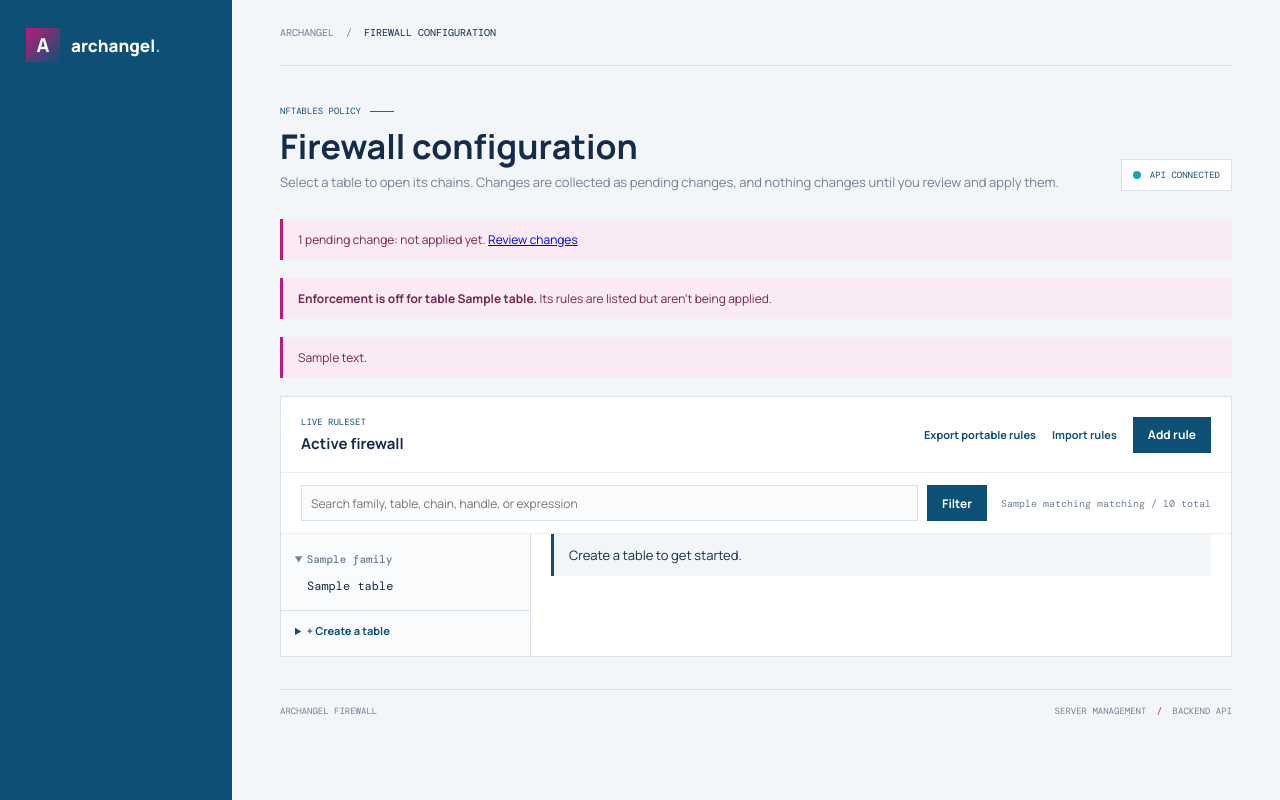
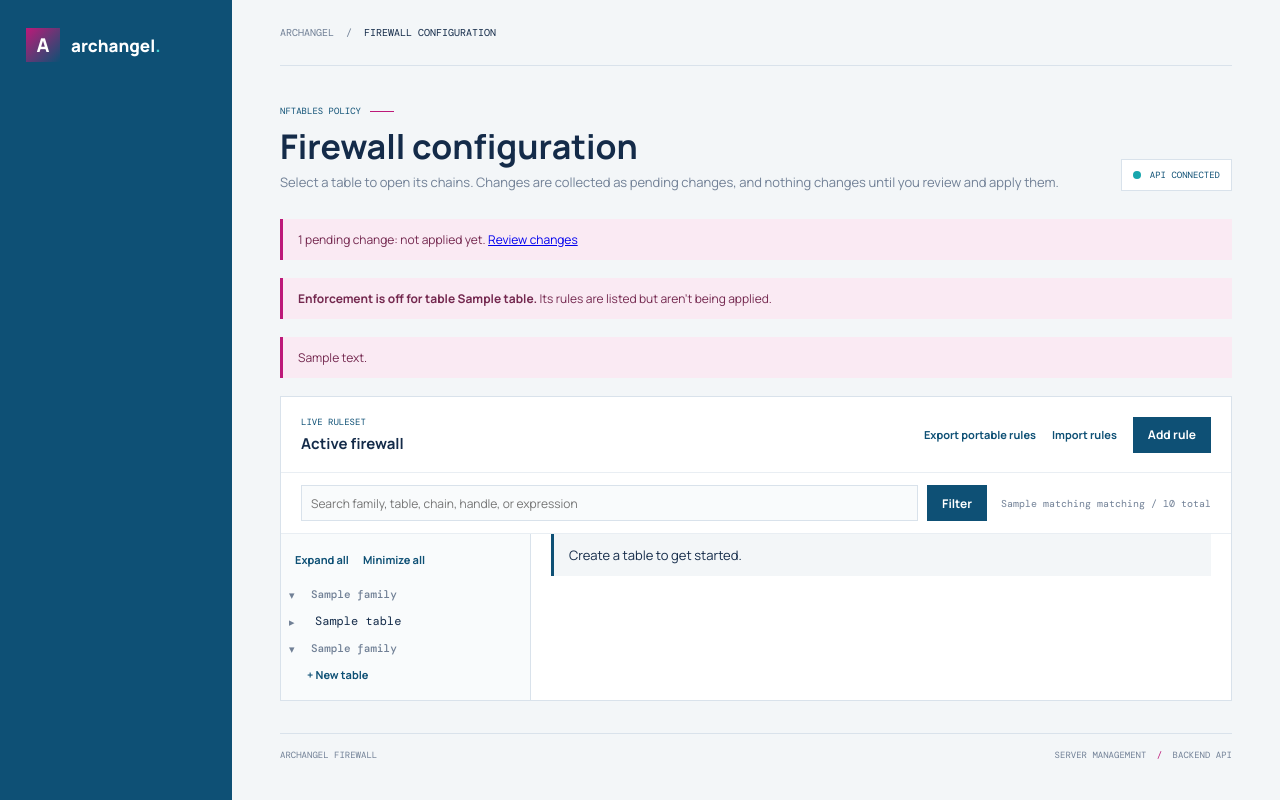
Before and after one commit to Alfredsson418/archangel, a Python web app: template dashboard/templates/rules.html in a window 1280 px wide. Run offline with Jinja, Linux system fonts and the light colour scheme; the template is opened without the code that fills it: most values are stand-ins (such as "Sample title", 1, 10 or a date in 2020).

Commit message:
Add new-entry items and expand controls to the file tree
Creating a table or chain now starts from the last entry of its list in the
tree, so it reads as appending to that list. Every table's chains are now in
the tree, with Expand all and Minimize all, and the tree remembers what's
open in that browser. The selected table always stays visible.

Co-Authored-By: Claude Opus 5.5 <noreply@anthropic.com>

```diff
--- /dev/null
+++ b/dashboard/static/file_tree.js
@@ -0,0 +1,61 @@
+// Adds Expand all and Minimize all to the file tree, and remembers what's open
+// in this browser. The tree itself is native HTML and works without this.
+(function () {
+  "use strict";
+
+  const STORAGE_KEY = "archangel-file-tree";
+  const tree = document.querySelector("[data-file-tree]");
+  if (!tree) {
+    return;
+  }
+  const branches = () => Array.from(tree.querySelectorAll("details[data-branch]"));
+
+  function saved() {
+    try {
+      return JSON.parse(window.localStorage.getItem(STORAGE_KEY)) || {};
+    } catch (error) {
+      return {};
+    }
+  }
+
+  function remember() {
+    const state = {};
+    branches().forEach((branch) => {
+      state[branch.dataset.branch] = branch.open;
+    });
+    try {
+      window.localStorage.setItem(STORAGE_KEY, JSON.stringify(state));
+    } catch (error) {
+      // Only a convenience, so a browser that refuses storage just forgets.
+    }
+  }
+
+  // A filter decides what's shown this time, and the selection always stays
+  // visible, whatever was remembered.
+  if (tree.dataset.remember !== "false") {
+    const state = saved();
+    branches().forEach((branch) => {
+      if (Object.prototype.hasOwnProperty.call(state, branch.dataset.branch)) {
+        branch.open = state[branch.dataset.branch] || branch.hasAttribute("data-selected");
+      }
+    });
+  }
+
+  // Remembers only what a person does, not the page opening branches on load.
+  tree.addEventListener("click", (event) => {
+    if (event.target.closest("summary")) {
+      window.setTimeout(remember, 0);
+    }
+  });
+
+  tree.querySelectorAll("[data-tree-all]").forEach((button) => {
+    button.hidden = false;
+    button.addEventListener("click", () => {
+      const open = button.dataset.treeAll === "open";
+      branches().forEach((branch) => {
+        branch.open = open;
+      });
+      remember();
+    });
+  });
+})();
--- a/dashboard/static/styles.css
+++ b/dashboard/static/styles.css
@@ -350,8 +350,14 @@ tbody tr:last-child td { border-bottom: 0; }
 .file-tree { min-width: 0; padding: 12px 0; border-right: 1px solid var(--line); background: #f9fbfc; font-size: 12px; }
 .file-tree ul { margin: 0; padding: 0; list-style: none; }
 .file-tree ul ul { margin-left: 18px; border-left: 1px solid var(--line); }
-.file-tree summary { padding: 6px 14px; color: var(--muted); cursor: pointer; font: 500 11px var(--mono); }
+.file-tree-controls { display: flex; flex-wrap: wrap; gap: 4px 14px; padding: 0 14px 8px; }
 .file-tree summary:focus-visible, .file-tree-item:focus-visible { outline: 2px solid var(--teal); outline-offset: -2px; }
+.file-tree-branch > summary { display: flex; align-items: center; cursor: pointer; list-style: none; }
+.file-tree-branch > summary::-webkit-details-marker { display: none; }
+.file-tree-branch > summary::before { content: "\25B8"; flex: none; width: 22px; padding-left: 8px; color: var(--muted); font-size: 11px; }
+.file-tree-branch[open] > summary::before { content: "\25BE"; }
+.file-tree-branch > summary .file-tree-item { flex: 1; min-width: 0; padding-left: 4px; }
+.file-tree-family-name { padding: 6px 0; color: var(--muted); font: 500 11px var(--mono); }
 .file-tree-item { display: flex; align-items: center; gap: 8px; padding: 6px 14px 6px 26px; color: var(--ink); text-decoration: none; }
 .file-tree ul ul .file-tree-item { padding-left: 12px; }
 .file-tree-item:hover { background: #eef3f7; }
@@ -359,9 +365,12 @@ tbody tr:last-child td { border-bottom: 0; }
 .file-tree-name { flex: 1; min-width: 0; overflow-wrap: anywhere; font-family: var(--mono); }
 .file-tree-count { color: var(--muted); font: 10px var(--mono); }
 .file-tree-empty { padding: 6px 14px; color: var(--muted); font-size: 11px; }
-.file-tree-new { margin-top: 10px; border-top: 1px solid var(--line); padding-top: 6px; }
-.file-tree-new summary { color: var(--blue); font: 700 11px var(--sans); }
-.file-tree-new form { display: grid; gap: 6px; padding: 6px 14px 10px; }
+.file-tree-new > summary { padding: 6px 14px 6px 26px; color: var(--blue); cursor: pointer; font: 700 11px var(--sans); list-style: none; }
+.file-tree-new > summary::-webkit-details-marker { display: none; }
+.file-tree-new > summary:hover { background: #eef3f7; }
+.file-tree ul ul .file-tree-new > summary { padding-left: 12px; }
+.file-tree-new .field-hint { margin: 2px 0; font-size: 10px; }
+.file-tree-new form { display: grid; gap: 6px; padding: 6px 14px 10px 26px; background: #eef3f7; }
 .file-tree-new label { font-size: 11px; font-weight: 700; }
 .file-tree-new input, .file-tree-new select { width: 100%; min-height: 30px; border: 1px solid var(--line); padding: 0 7px; background: var(--white); color: var(--ink); font: 11px var(--sans); }
 .file-tree-new button { justify-self: start; }
--- a/dashboard/templates/rules.html
+++ b/dashboard/templates/rules.html
@@ -124,18 +124,9 @@
 {% endmacro %}
 
 {% macro manage_table(table) %}
-  {% set table_id = table.family ~ "-" ~ table.name %}
   <details class="tree-manage">
     <summary>Manage table</summary>
     <div class="tree-manage-body">
-      <form action="{{ url_for('pages.firewall_structure') }}" method="post">
-        {{ structure_fields(table.family, table.name) }}
-        <div><label for="chain-name-{{ table_id }}">New chain name</label><input id="chain-name-{{ table_id }}" name="name" type="text" required></div>
-        <div><label for="chain-hook-{{ table_id }}">Hook</label><select id="chain-hook-{{ table_id }}" name="hook"><option value="">None: regular chain</option>{% for hook in hooks %}<option value="{{ hook }}">{{ hook }}</option>{% endfor %}</select></div>
-        <div><label for="chain-priority-{{ table_id }}">Priority</label><input id="chain-priority-{{ table_id }}" name="priority" type="text" value="0"></div>
-        <div><label for="chain-policy-{{ table_id }}">Policy</label><select id="chain-policy-{{ table_id }}" name="policy">{% for policy in policies %}<option value="{{ policy }}">{{ policy }}</option>{% endfor %}</select></div>
-        <button class="text-button" type="submit" name="structure_action" value="create_chain">Add chain</button>
-      </form>
       <form action="{{ url_for('pages.firewall_structure') }}" method="post">
         {{ structure_fields(table.family, name=table.name) }}
         {% if table.dormant %}
@@ -177,53 +168,92 @@
     </div>
 
     <div class="rules-browser">
-      <nav class="file-tree" aria-label="Firewall tables and chains">
+      <nav class="file-tree" aria-label="Firewall tables and chains" data-file-tree data-remember="{{ 'false' if query else 'true' }}">
+        <div class="file-tree-controls">
+          <button class="text-button" type="button" data-tree-all="open" hidden>Expand all</button>
+          <button class="text-button" type="button" data-tree-all="close" hidden>Minimize all</button>
+        </div>
         {% for family in tree.families %}
-          <details class="file-tree-family" data-nav="family:{{ family.name }}" open>
-            <summary>{{ family.name }}</summary>
+          {% set is_family = family.name == selected.family %}
+          <details class="file-tree-branch" data-nav="family:{{ family.name }}" data-branch="family:{{ family.name }}" {% if is_family %}data-selected{% endif %} open>
+            <summary><span class="file-tree-family-name">{{ family.name }}</span></summary>
             <ul>
               {% for table in family.tables %}
-                {% set is_table = family.name == selected.family and table.name == selected.table %}
+                {% set is_table = is_family and table.name == selected.table %}
                 <li>
+                  <details class="file-tree-branch" data-branch="table:{{ family.name }} {{ table.name }}" {% if is_table %}data-selected open{% endif %}>
+                    <summary>
                       <a class="file-tree-item {% if is_table and not selected.chain %}is-selected{% endif %}" data-nav="table:{{ family.name }} {{ table.name }}"
                          href="{{ url_for('pages.rules_page', family=family.name, table=table.name, q=query or none) }}"
                          {% if is_table and not selected.chain %}aria-current="page"{% endif %}>
                         <span class="file-tree-name">{{ table.name }}</span>
                         {% if table.dormant %}<span class="tree-state">OFF</span>{% endif %}
                       </a>
-                  {% if is_table %}
+                    </summary>
                     <ul>
                       {% for chain in table.chains %}
-                        <li><a class="file-tree-item {% if selected.chain == chain.name %}is-selected{% endif %}" data-nav="chain:{{ chain.key }}"
+                        <li><a class="file-tree-item {% if is_table and selected.chain == chain.name %}is-selected{% endif %}" data-nav="chain:{{ chain.key }}"
                                href="{{ url_for('pages.rules_page', family=family.name, table=table.name, chain=chain.name, q=query or none) }}"
-                               {% if selected.chain == chain.name %}aria-current="page"{% endif %}>
+                               {% if is_table and selected.chain == chain.name %}aria-current="page"{% endif %}>
                           <span class="file-tree-name">{{ chain.name }}</span>
                           <span class="file-tree-count">{{ chain.rules|length }}</span>
                         </a></li>
-                      {% else %}
-                        <li class="file-tree-empty">No chains</li>
                       {% endfor %}
+                      {% if table.manageable and not query %}
+                        {% set new_id = "new-chain-" ~ family.name ~ "-" ~ table.name %}
+                        <li>
+                          <details class="file-tree-new" data-new-chain="{{ family.name }} {{ table.name }}">
+                            <summary>+ New chain</summary>
+                            <form action="{{ url_for('pages.firewall_structure') }}" method="post">
+                              {{ structure_fields(family.name, table.name) }}
+                              <label for="{{ new_id }}-name">Name</label><input id="{{ new_id }}-name" name="name" type="text" required>
+                              <label for="{{ new_id }}-hook">Hook</label><select id="{{ new_id }}-hook" name="hook"><option value="">None: regular chain</option>{% for hook in hooks %}<option value="{{ hook }}">{{ hook }}</option>{% endfor %}</select>
+                              <label for="{{ new_id }}-priority">Priority</label><input id="{{ new_id }}-priority" name="priority" type="text" value="0">
+                              <label for="{{ new_id }}-policy">Policy</label><select id="{{ new_id }}-policy" name="policy">{% for policy in policies %}<option value="{{ policy }}">{{ policy }}</option>{% endfor %}</select>
+                              <p class="field-hint">Hook, priority, and policy apply only to a base chain. The hook and priority can't be changed later.</p>
+                              <button class="text-button" type="submit" name="structure_action" value="create_chain">Add to pending changes</button>
+                            </form>
+                          </details>
+                        </li>
+                      {% endif %}
                     </ul>
-                  {% endif %}
+                  </details>
                 </li>
               {% endfor %}
+              {% if family.name in families and not query %}
+                <li>
+                  <details class="file-tree-new" data-new-table="{{ family.name }}">
+                    <summary>+ New table</summary>
+                    <form action="{{ url_for('pages.firewall_structure') }}" method="post">
+                      {{ structure_fields(family.name) }}
+                      <label for="new-table-{{ family.name }}">Name</label><input id="new-table-{{ family.name }}" name="name" type="text" required>
+                      <button class="text-button" type="submit" name="structure_action" value="create_table">Add to pending changes</button>
+                    </form>
+                  </details>
+                </li>
+              {% endif %}
             </ul>
           </details>
         {% else %}
           <p class="file-tree-empty">{{ "Rules could not be loaded." if api_unavailable else ("No rules match this filter." if query else "The active firewall has no tables yet.") }}</p>
         {% endfor %}
-        {% if not api_unavailable %}
-          <details class="file-tree-new">
-            <summary>+ Create a table</summary>
+        {% set shown_families = tree.families|map(attribute="name")|list %}
+        {% if not api_unavailable and not query %}
+          {% for family in families if family not in shown_families %}
+            <details class="file-tree-branch" data-nav="family:{{ family }}" data-branch="family:{{ family }}" open>
+              <summary><span class="file-tree-family-name">{{ family }}</span></summary>
+              <ul><li>
+                <details class="file-tree-new" data-new-table="{{ family }}">
+                  <summary>+ New table</summary>
                   <form action="{{ url_for('pages.firewall_structure') }}" method="post">
-              <input type="hidden" name="csrf_token" value="{{ csrf_token }}">
-              <label for="new-table-family">Family</label>
-              <select id="new-table-family" name="family">{% for family in families %}<option value="{{ family }}" {% if family == "inet" %}selected{% endif %}>{{ family }}</option>{% endfor %}</select>
-              <label for="new-table-name">Name</label>
-              <input id="new-table-name" name="name" type="text" required>
+                    {{ structure_fields(family) }}
+                    <label for="new-table-{{ family }}">Name</label><input id="new-table-{{ family }}" name="name" type="text" required>
                     <button class="text-button" type="submit" name="structure_action" value="create_table">Add to pending changes</button>
                   </form>
                 </details>
+              </li></ul>
+            </details>
+          {% endfor %}
         {% endif %}
       </nav>
 
@@ -249,4 +279,5 @@
 {% block scripts %}
   <script src="{{ url_for('static', filename='vendor/sortable-1.15.6.min.js') }}"></script>
   <script src="{{ url_for('static', filename='rule_order.js') }}"></script>
+  <script src="{{ url_for('static', filename='file_tree.js') }}"></script>
 {% endblock %}
```
Also changed, not shown: dashboard/tests/integration/browser_namespace.py (+57 -1 lines), dashboard/tests/test_firewall_changes.py (+40 -8 lines), docs/endpoints.md (+1 -1 lines), docs/phases/phase-3.md (+2 -1 lines), docs/test.md (+1 -1 lines). Lines whose indentation alone changed are shown as unchanged.
